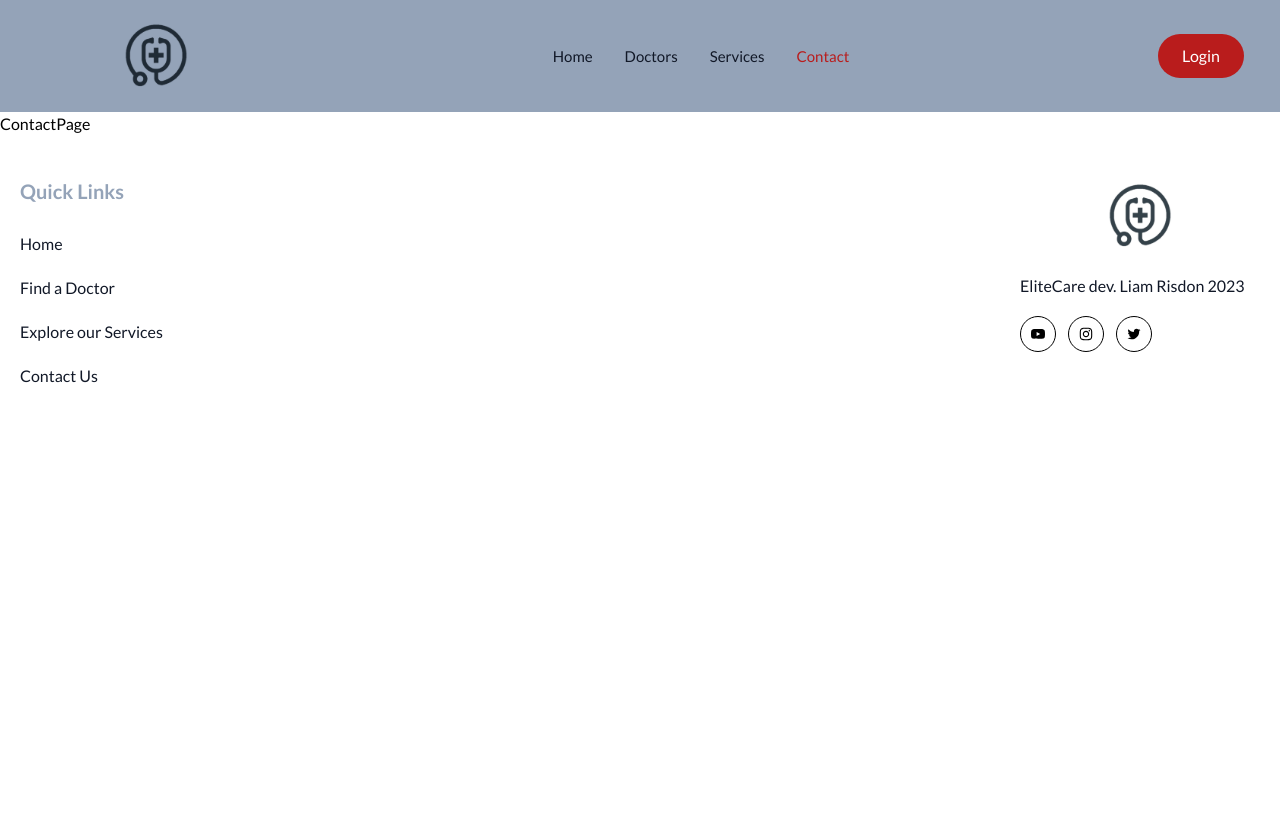
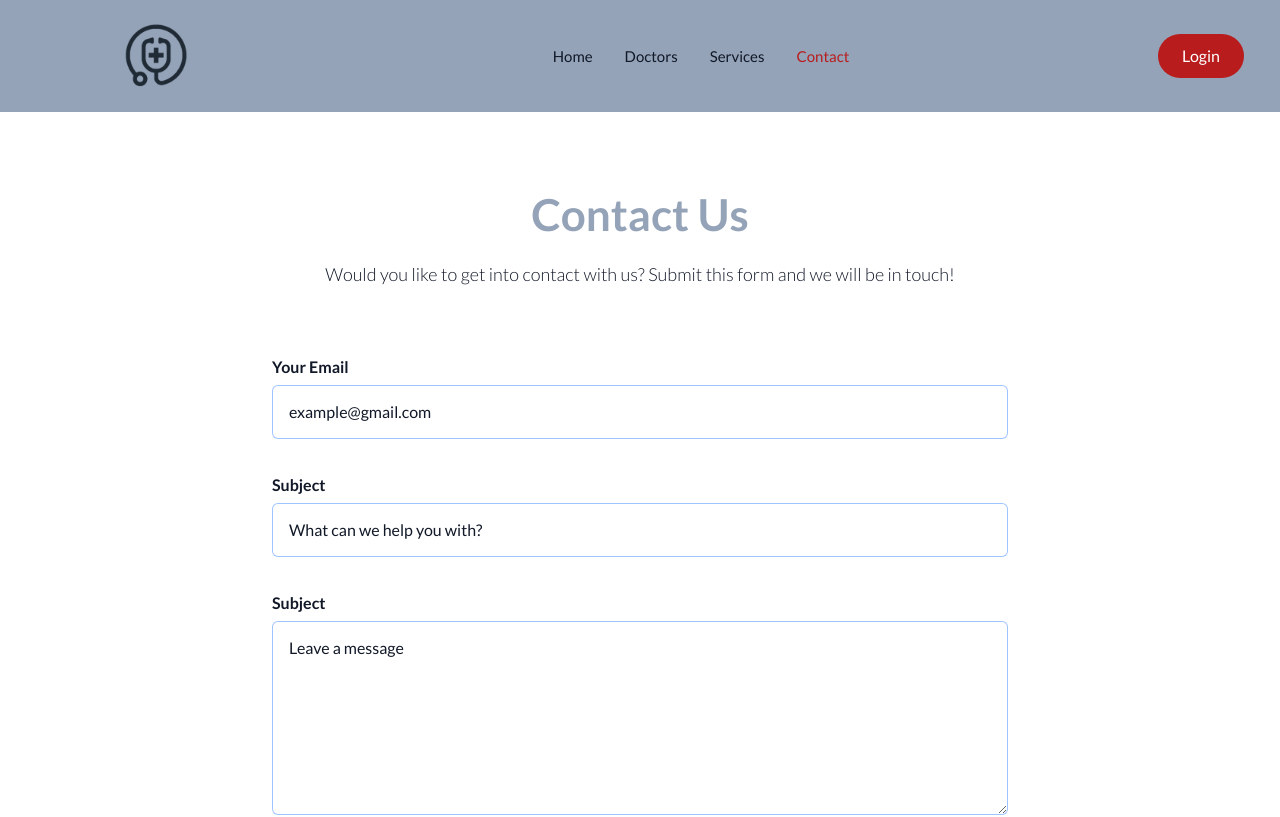
Before and after one commit to liamrisdon/doctor-appt-booking-website, a React (Vite) app in the folder FrontEnd/EliteCare Booking/: page /contact in a window 1280 px wide. Shown: the top 817 px of the page. Built offline with nearby package versions, Linux system fonts and the light colour scheme.

Commit message:
contact page added

```diff
--- a/FrontEnd/EliteCare Booking/src/index.css
+++ b/FrontEnd/EliteCare Booking/src/index.css
@@ -28,6 +28,15 @@
     .main_section {
         @apply bg-main bg-no-repeat bg-center bg-cover
     }
+
+    .form_label {
+        @apply text-textColor font-semibold text-[16px] leading-7 mb-2;
+    }
+
+    .form_input {
+        @apply w-full px-4 py-3 border border-solid border-[#0066ff61] focus:outline-none focus:border-primary text-[16px] leading-7 text-heading placeholder:text-textColor cursor-pointer rounded-md;
+    }
+
 }
 
 @media only screen and (max-width:1024px) {
--- a/FrontEnd/EliteCare Booking/src/pages/ContactPage.jsx
+++ b/FrontEnd/EliteCare Booking/src/pages/ContactPage.jsx
@@ -1,9 +1,33 @@
-import React from 'react'
 
 const ContactPage = () => {
-    return (
-        <div>ContactPage</div>
-    )
+    return <>
+        <section>
+            <div className="px-4 mx-auto max-w-screen-md">
+                <h2 className="heading text-center">Contact Us</h2>
+                <p className="mb-8 lg:mb-16 font-light text-center text_para">Would you like to get into contact with us? Submit this form and we will be in touch!</p>
+                <form action="#" className="space-y-8">
+                    <div>
+                        <label htmlFor="email" className="form_label">Your Email</label>
+                        <input type="email" id="email" placeholder="example@gmail.com" className="form_input mt-1" />
+                    </div>
+
+                    <div>
+                        <label htmlFor="subject" className="form_label">Subject</label>
+                        <input type="text" id="subject" placeholder="What can we help you with?" className="form_input mt-1" />
+                    </div>
+
+                    <div className="sm:col-span-2">
+                        <label htmlFor="message" className="form_label">Subject</label>
+                        <textarea rows="6" type="text" id="message" placeholder="Leave a message" className="form_input mt-1" />
+                    </div>
+                    <button type="submit" className="btn rounded sm:w-fit">Submit</button>
+
+                </form>
+
+            </div>
+        </section>
+
+    </>
 }
 
 export default ContactPage;
```
